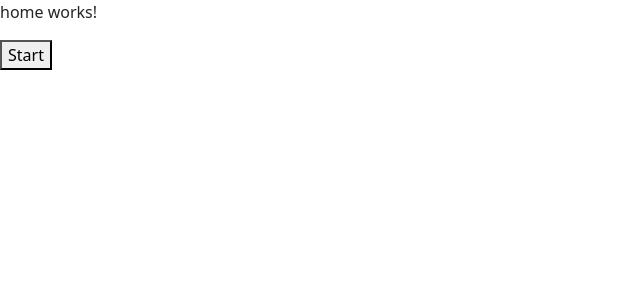
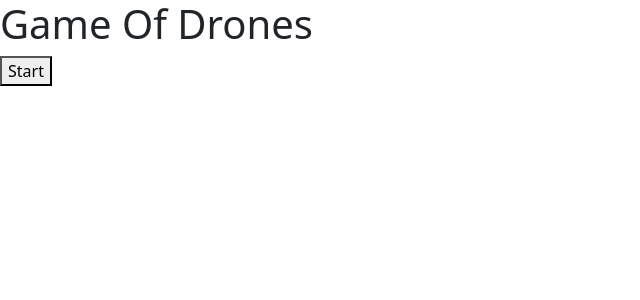
Before and after one commit to J-DomiNus/frontend-game-of-drones, an Angular app: page / in a window 1280 px wide. Shown: the top 300 px of the page, without its empty margins (0-640 px from the left). Built offline with nearby package versions, Linux system fonts and the light colour scheme.

Commit message:
feat all functionalities

```diff
--- a/src/app/home/home.component.html
+++ b/src/app/home/home.component.html
@@ -1,4 +1,4 @@
 <div>
-  <p>home works!</p>
+  <h1>Game Of Drones</h1>
   <button [routerLink]="['/login']">Start</button>
 </div>
--- a/src/app/login/login.component.html
+++ b/src/app/login/login.component.html
@@ -1,4 +1,5 @@
 <div>
+  <h1>Enter Player's Names</h1>
   <form [formGroup]="form" (ngSubmit)="startGame()">
     <label for="">Player 1</label>
     <input formControlName="player1" type="text" />
--- a/src/app/winner-page/winner-page.component.html
+++ b/src/app/winner-page/winner-page.component.html
@@ -2,6 +2,10 @@
   <div class="col12 col-lg-6">
     <h1>In you face!!</h1>
     <h1>{{ winner.name | uppercase }} is the Boss!</h1>
+    <div>
+      <button [routerLink]="['/rounds']">Rematch</button>
+      <button [routerLink]="['/']">Restart</button>
+    </div>
   </div>
   <div class="col12 col-lg-6">
     <table>
```
